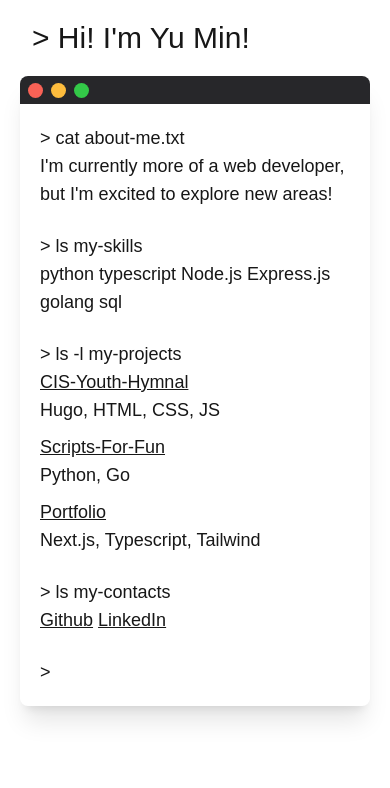
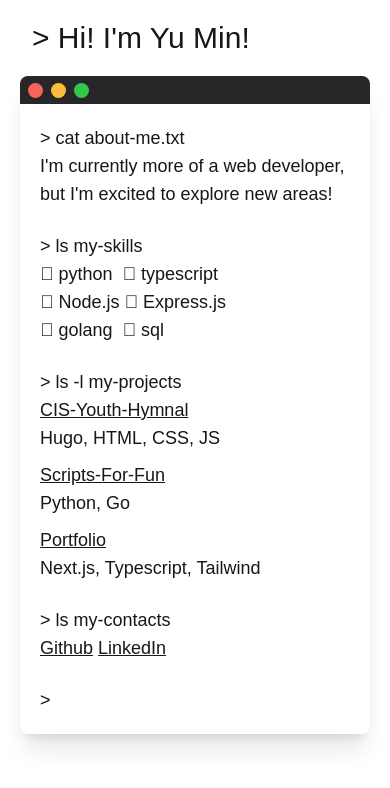
Before and after one commit to notyumin/notyumin.github.io, a Next.js app: page / in a window 390 px wide. Shown: the top 788 px of the page. Built offline with nearby package versions, Linux system fonts and the light colour scheme; a web font is replaced by a local one.

Commit message:
Add icons and responsiveness to skills

```diff
--- a/app/page.tsx
+++ b/app/page.tsx
@@ -1,10 +1,67 @@
 import { firaCode } from "./ui/fonts";
 
-const termLine = firaCode.className + " text-lg sm:text-xl sm:mb-1 md:text-2xl md:mb-3"
+const skills = [
+  " python",
+  " typescript",
+  " Node.js",
+  " Express.js",
+  " golang",
+  " sql",
+]
+
+function SkillsList(skills: string[], cols: number) {
+  // separate into rows
+  let rowList: string[][] = [[]]
+  skills.forEach((skill) => {
+    for (let i = 0; i < rowList.length; i++) {
+      if (rowList[i].length < cols) {
+        rowList[i].push(skill)
+        return
+      }
+    }
+    rowList.push([skill])
+  })
+
+  // find max length in col
+  const maxLengths: number[] = []
+  for (let i = 0; i < rowList.length; i++) {
+    const col = rowList.map((row) => {
+      return row[i]
+    })
+    console.log(col)
+    maxLengths.push(col.reduce((maxLength, skill) => {
+      skill = skill || ""
+      return Math.max(maxLength, skill.length)
+    }, 0))
+  }
+
+  // pad strings to same length as longest in col
+  for (let i = 0; i < maxLengths.length; i++) {
+    rowList = rowList.map((row) => {
+      row[i] = row[i] || ""
+      console.log(row[i] + row[i].length)
+      row[i] = row[i].padEnd(maxLengths[i] + 1)
+      console.log(row[i] + row[i].length, maxLengths[i])
+      return row
+    })
+  }
+
+  // generate markup
+  return (
+    <div>
+      {rowList.map((row) => {
+        return <div key={row[0][0]}>{row.map((col) => {
+          return col
+        })}<br /></div>
+      })}
+    </div>
+  )
+}
+
+const termLine = firaCode.className + " text-lg sm:text-xl sm:mb-1 md:mb-3"
 const menuBtn = "rounded-full h-[15px] w-[15px] my-auto ml-2"
 const link = "underline hover:font-bold"
 const shortLineBreak = <div className="leading-[0.5]"><br className="inline sm:hidden" /></div>
-
 
 export default function Home() {
   return (
@@ -31,8 +88,18 @@ export default function Home() {
             <div className={termLine}>
               {">"} ls my-skills
             </div>
-            <div className={termLine}>
-              python typescript Node.js Express.js golang sql
+            {/* <div className={termLine + " whitespace-pre-wrap"}> */}
+            {/*    python   󰛦 typescript  <span className="inline sm:hidden" ><br /></span> */}
+            {/*    Node.js  <br className="hidden sm:inline" /> */}
+            {/*    Express.js<span className="inline sm:hidden" ><br /></span> golang   {} */}
+            {/*    sql <br className="hidden sm:inline" /><span className="inline sm:hidden" ><br /></span> */}
+            {/*    bash */}
+            {/* </div> */}
+            <div className={termLine + " whitespace-pre-wrap sm:hidden block"}>
+              {SkillsList(skills, 2)}
+            </div>
+            <div className={termLine + " whitespace-pre-wrap sm:block hidden"}>
+              {SkillsList(skills, 3)}
             </div>
             <br />
             <div className={termLine}>
```
